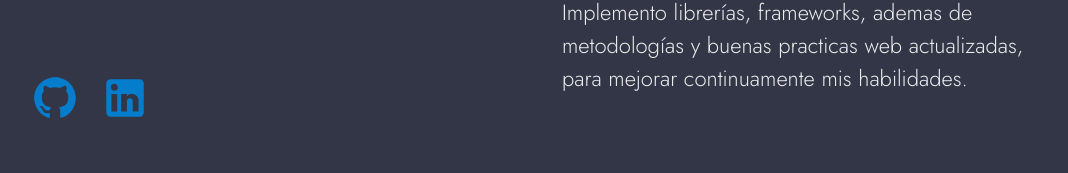
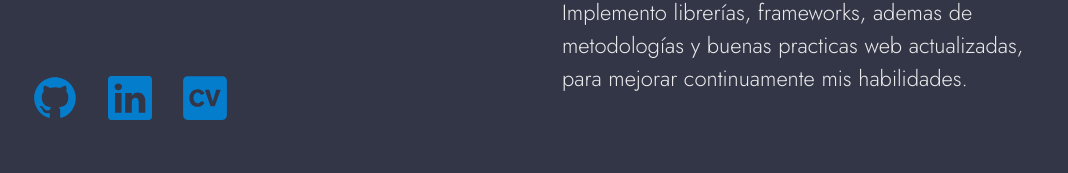
Before and after one commit to cecc9/portfolio, a SvelteKit app: page / in a window 1280 px wide. Shown: the part 436-609 px from the top of the page, without its empty margins (98-1166 px from the left). Built offline with nearby package versions, Linux system fonts and the light colour scheme.

Commit message:
adding cv

```diff
--- a/src/components/Home.svelte
+++ b/src/components/Home.svelte
@@ -7,6 +7,7 @@
 	import Linkedin from './icons/linkedin.svelte';
 
 	import Carousel from './carousel.svelte';
+	import Cv from './icons/cv.svelte';
 
 	let element: HTMLElement;
 	let intersecting: boolean;
@@ -39,19 +40,23 @@
 				Cristian <span class="text-8xl md:text-6xl">Choque.</span>
 			</h1>
 
-			<div class="flex gap-5">
+			<div class="flex items-center gap-7">
 				<a href="https://github.com/cecc9" target="_blank" class="text-[#057dcd] text-lg">
 					<Github size={50} />
 				</a>
-				<!-- <a href="https://twitter.com/cecc35" target="_blank" class="text-[#057dcd] text-lg">
-					<Twitter />
-				</a> -->
 				<a
 					href="https://www.linkedin.com/in/cristian-choque/"
 					target="_blank"
 					class="text-[#057dcd] text-lg"
 				>
-					<Linkedin />
+					<Linkedin size={44} />
+				</a>
+				<a
+					href="https://drive.google.com/file/d/1ToMVmDG1tDRTXJh7qfhRpxW2gYU5B9ns/view?usp=sharing"
+					target="_blank"
+					class="text-[#057dcd] text-lg"
+				>
+					<Cv size={50} />
 				</a>
 			</div>
 		</div>
--- /dev/null
+++ b/src/components/icons/cv.svelte
@@ -0,0 +1,10 @@
+<script lang="ts">
+	export let size: number;
+</script>
+
+<svg xmlns="http://www.w3.org/2000/svg" width={size} height={size} viewBox="0 0 448 512">
+	<path
+		fill="currentColor"
+		d="M48 32C21.5 32 0 53.5 0 80v352c0 26.5 21.5 48 48 48h352c26.5 0 48-21.5 48-48V80c0-26.5-21.5-48-48-48zm98.88 133.234c19.636 0 37.082 6.789 49.929 16.971c11.88 9.452 17.444 18.907 22.298 27.393l-33.923 16.949c-2.427-5.565-5.347-11.387-12.846-17.682c-8.248-6.552-16.478-8.484-23.524-8.484c-27.626 0-42.17 25.693-42.17 54.287c0 37.573 19.161 56.22 42.17 56.22c22.3 0 31.278-15.51 37.08-25.435L219.6 302.66c-6.315 9.926-12.374 19.635-25.95 29.069c-7.262 5.09-23.977 15.037-47.736 15.037C100.586 346.766 64 313.81 64 255.87c0-50.636 34.415-90.637 82.88-90.637m75.483 5.328h45.565L303.31 292.24l35.125-121.678H384l-59.379 171.112H281.01z"
+	/>
+</svg>
--- a/src/components/icons/linkedin.svelte
+++ b/src/components/icons/linkedin.svelte
@@ -1,6 +1,10 @@
-<svg xmlns="http://www.w3.org/2000/svg" width="50" height="50" viewBox="0 0 24 24"
-	><path
+<script lang="ts">
+	export let size: number;
+</script>
+
+<svg xmlns="http://www.w3.org/2000/svg" width={size} height={size} viewBox="0 0 16 16">
+	<path
 		fill="currentColor"
-		d="M19 3a2 2 0 0 1 2 2v14a2 2 0 0 1-2 2H5a2 2 0 0 1-2-2V5a2 2 0 0 1 2-2h14m-.5 15.5v-5.3a3.26 3.26 0 0 0-3.26-3.26c-.85 0-1.84.52-2.32 1.3v-1.11h-2.79v8.37h2.79v-4.93c0-.77.62-1.4 1.39-1.4a1.4 1.4 0 0 1 1.4 1.4v4.93h2.79M6.88 8.56a1.68 1.68 0 0 0 1.68-1.68c0-.93-.75-1.69-1.68-1.69a1.69 1.69 0 0 0-1.69 1.69c0 .93.76 1.68 1.69 1.68m1.39 9.94v-8.37H5.5v8.37h2.77Z"
+		d="M0 1.146C0 .513.526 0 1.175 0h13.65C15.474 0 16 .513 16 1.146v13.708c0 .633-.526 1.146-1.175 1.146H1.175C.526 16 0 15.487 0 14.854zm4.943 12.248V6.169H2.542v7.225zm-1.2-8.212c.837 0 1.358-.554 1.358-1.248c-.015-.709-.52-1.248-1.342-1.248S2.4 3.226 2.4 3.934c0 .694.521 1.248 1.327 1.248zm4.908 8.212V9.359c0-.216.016-.432.08-.586c.173-.431.568-.878 1.232-.878c.869 0 1.216.662 1.216 1.634v3.865h2.401V9.25c0-2.22-1.184-3.252-2.764-3.252c-1.274 0-1.845.7-2.165 1.193v.025h-.016l.016-.025V6.169h-2.4c.03.678 0 7.225 0 7.225z"
 	/>
 </svg>
```
